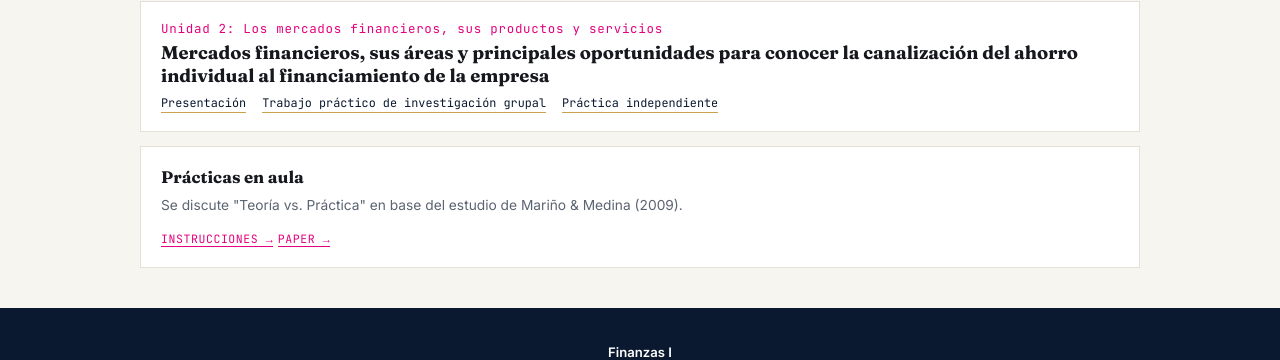
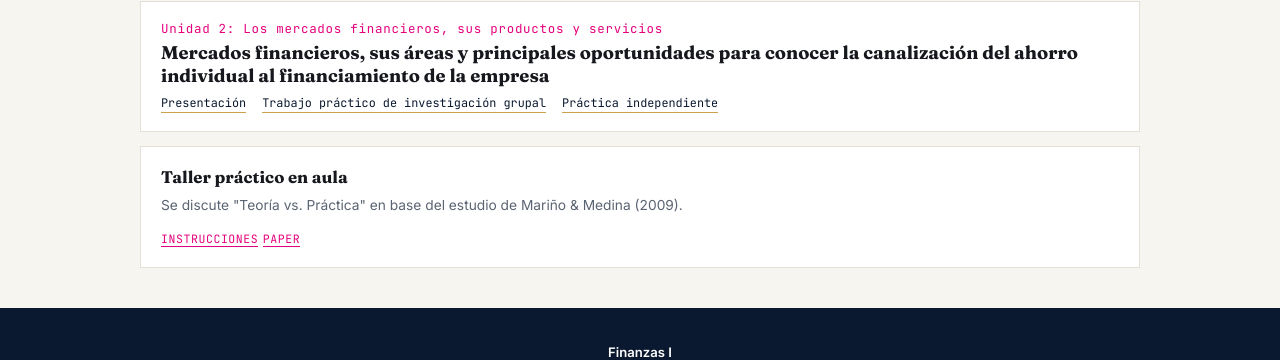
Before and after one commit to LFernandoEscobarC/finanzas, a Jekyll site: the page built from index.md, in a window 1280 px wide and 1100 px high. Shown: the part 642-1002 px from the top of the window. Built offline with Jekyll 4.4.1, drawn with Linux system fonts in a browser that asks for light colours.

Commit message:
Update index.md

```diff
--- a/index.md
+++ b/index.md
@@ -45,10 +45,10 @@ title: Temario
   </ul>
 
 <div class="card">
-      <h4>Prácticas en aula</h4>
+      <h4>Taller práctico en aula</h4>
       <p>Se discute "Teoría vs. Práctica" en base del estudio de Mariño & Medina (2009).</p>
-      <a class="link" href="https://raw.githack.com/Lufesc/IFI211SII26/main/Trabajos prácticos/Instrucciones para la práctica 1 en aula.pdf">Instrucciones →</a>
-      <a class="link" href="https://raw.githack.com/Lufesc/IFI211SII26/main/Trabajos prácticos/Becerra, G. Y. M., & Sandoval, I. M. (2009). La administración financiera una utopía en las microempresas. Criterio libre, 7(11), 123-144..pdf">Paper →</a>
+      <a class="link" href="https://raw.githack.com/Lufesc/IFI211SII26/main/Trabajos prácticos/Instrucciones para la práctica 1 en aula.pdf">Instrucciones</a>
+      <a class="link" href="https://raw.githack.com/Lufesc/IFI211SII26/main/Trabajos prácticos/Becerra, G. Y. M., & Sandoval, I. M. (2009). La administración financiera una utopía en las microempresas. Criterio libre, 7(11), 123-144..pdf">Paper</a>
     </div>
 
 </main>
```
